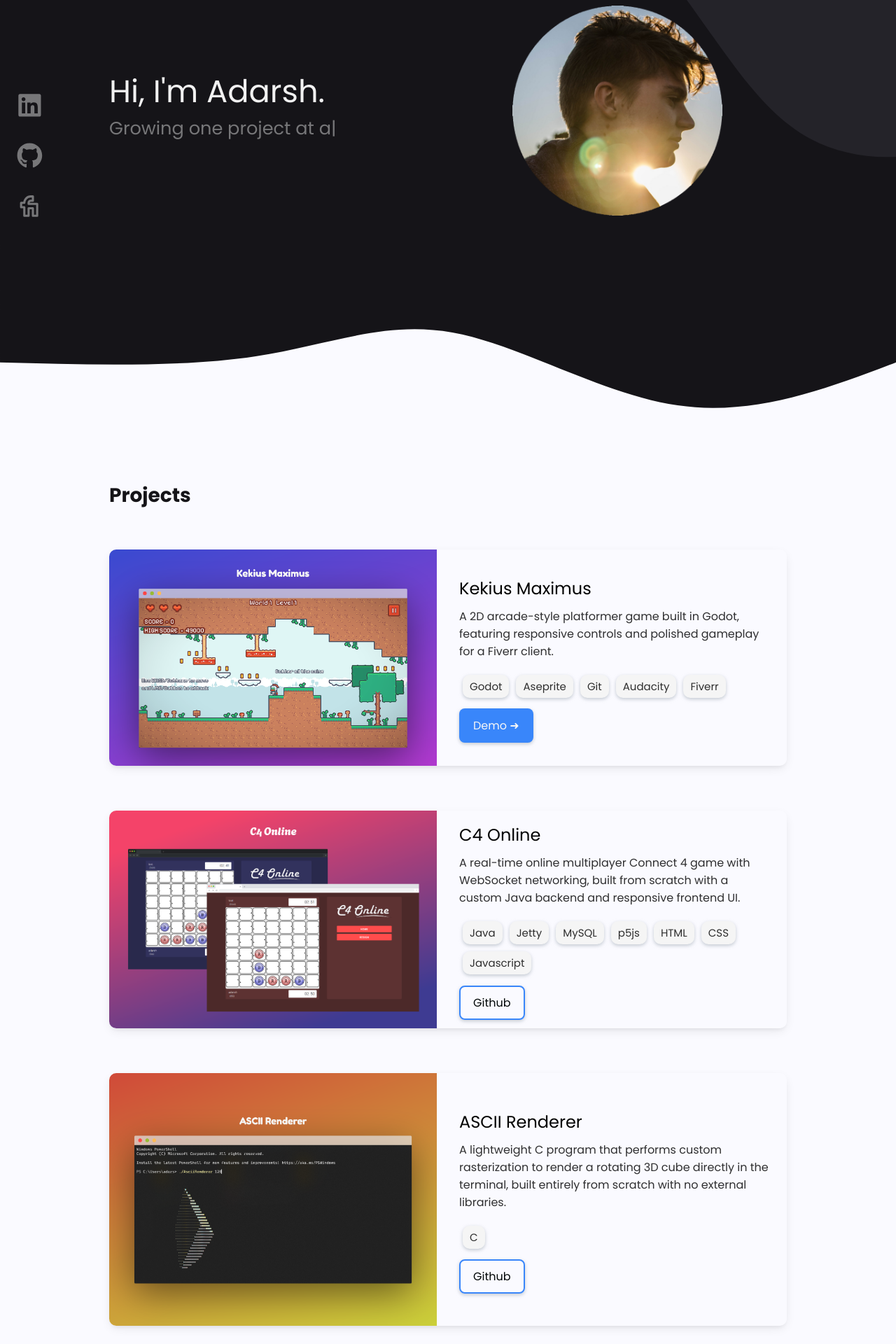
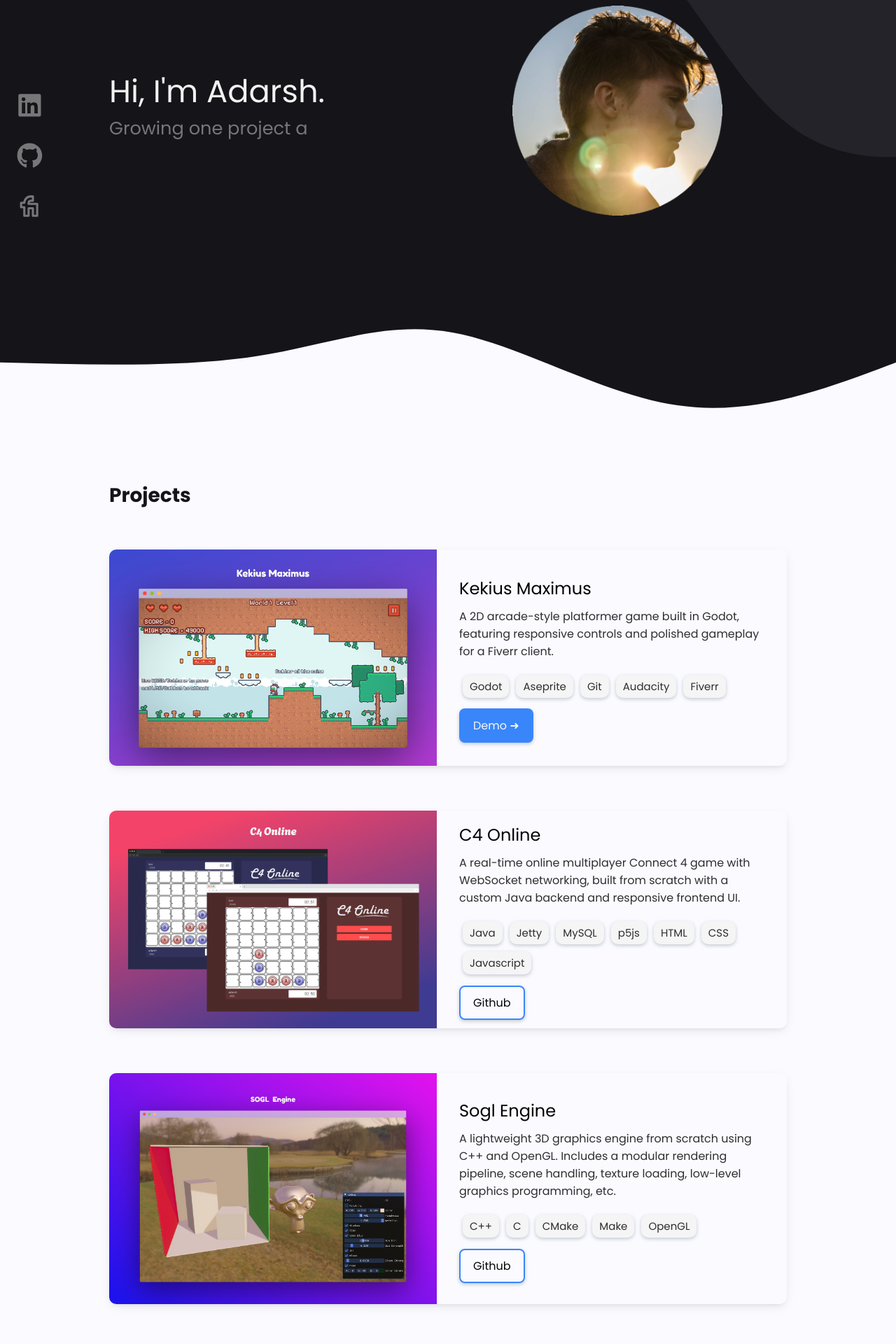
Before and after one commit to adarshcat/React-Portfolio, a React (Vite) app: page / in a window 1280 px wide. Shown: the part 156-2076 px from the top of the page at 70% size. Built offline with nearby package versions, Linux system fonts and the light colour scheme.

Commit message:
Added Sogl Engine to the web portfolio

```diff
--- a/src/components/Hero/Hero.jsx
+++ b/src/components/Hero/Hero.jsx
@@ -39,12 +39,6 @@ function Hero() {
                     'Growing one project at a time.',
                     1000,
                     'Student by degree, dev by passion.',
-                    1000,
-                    'Future software engineer.',
-                    1000,
-                    'Always learning, always building.',
-                    1000,
-                    'Building while learning.',
                     1000,
                     "Scroll down to explore",
                     1000,
--- a/src/data/ProjectData.js
+++ b/src/data/ProjectData.js
@@ -19,11 +19,20 @@ export const ProjectList = [
     demo_url: "",
   },
   {
+    img: "/pr-sogl-engine.png",
+    title: "Sogl Engine",
+    description:
+      "A lightweight 3D graphics engine from scratch using C++ and OpenGL. Includes a modular rendering pipeline, scene handling, texture loading, low-level graphics programming, etc.",
+    tech_stack: ["C++", "C", "CMake", "Make", "OpenGL"],
+    github_url: "https://github.com/adarshcat/Sogl-Engine/",
+    demo_url: "",
+  },
+  {
     img: "/pr-ascii-renderer.png",
     title: "ASCII Renderer ",
     description:
       "A lightweight C program that performs custom rasterization to render a rotating 3D cube directly in the terminal, built entirely from scratch with no external libraries.",
-    tech_stack: ["C"],
+    tech_stack: ["C", "CMake", "Make"],
     github_url: "https://github.com/adarshcat/Ascii-Renderer",
     demo_url: "",
   },
@@ -73,6 +82,10 @@ export const stackList = [
     name: "C++",
   },
   {
+    img: "https://raw.githubusercontent.com/devicons/devicon/master/icons/cmake/cmake-original.svg",
+    name: "CMake",
+  },
+  {
     img: "https://raw.githubusercontent.com/devicons/devicon/master/icons/java/java-original.svg",
     name: "Java",
   },
@@ -87,6 +100,10 @@ export const stackList = [
   {
     img: "https://raw.githubusercontent.com/devicons/devicon/master/icons/godot/godot-original.svg",
     name: "Godot",
+  },
+  {
+    img: "https://raw.githubusercontent.com/devicons/devicon/master/icons/opengl/opengl-original.svg",
+    name: "OpenGL",
   },
   {
     img: "https://raw.githubusercontent.com/devicons/devicon/master/icons/p5js/p5js-original.svg",
```
Also changed, not shown: public/pr-sogl-engine.png (added).
